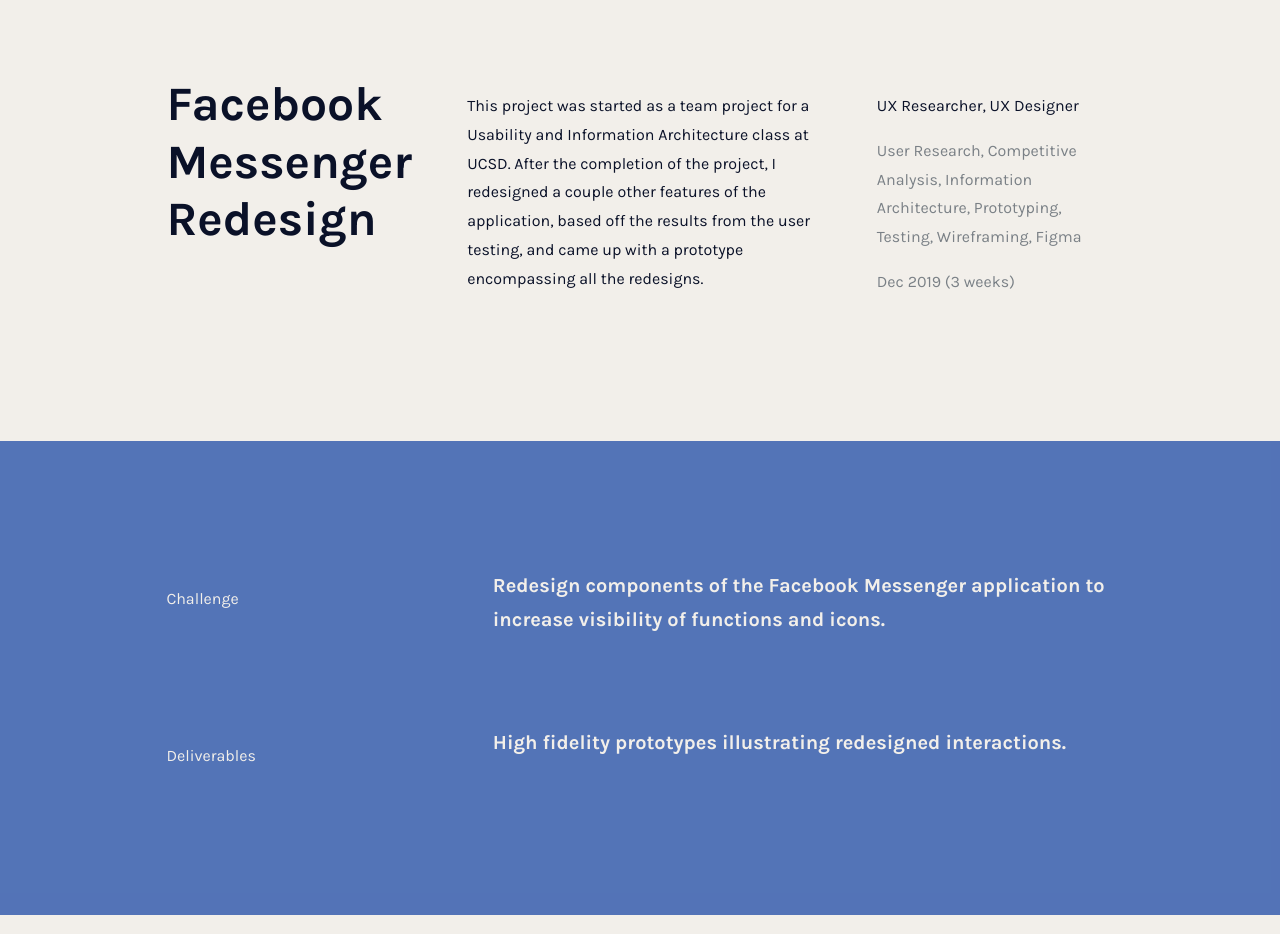
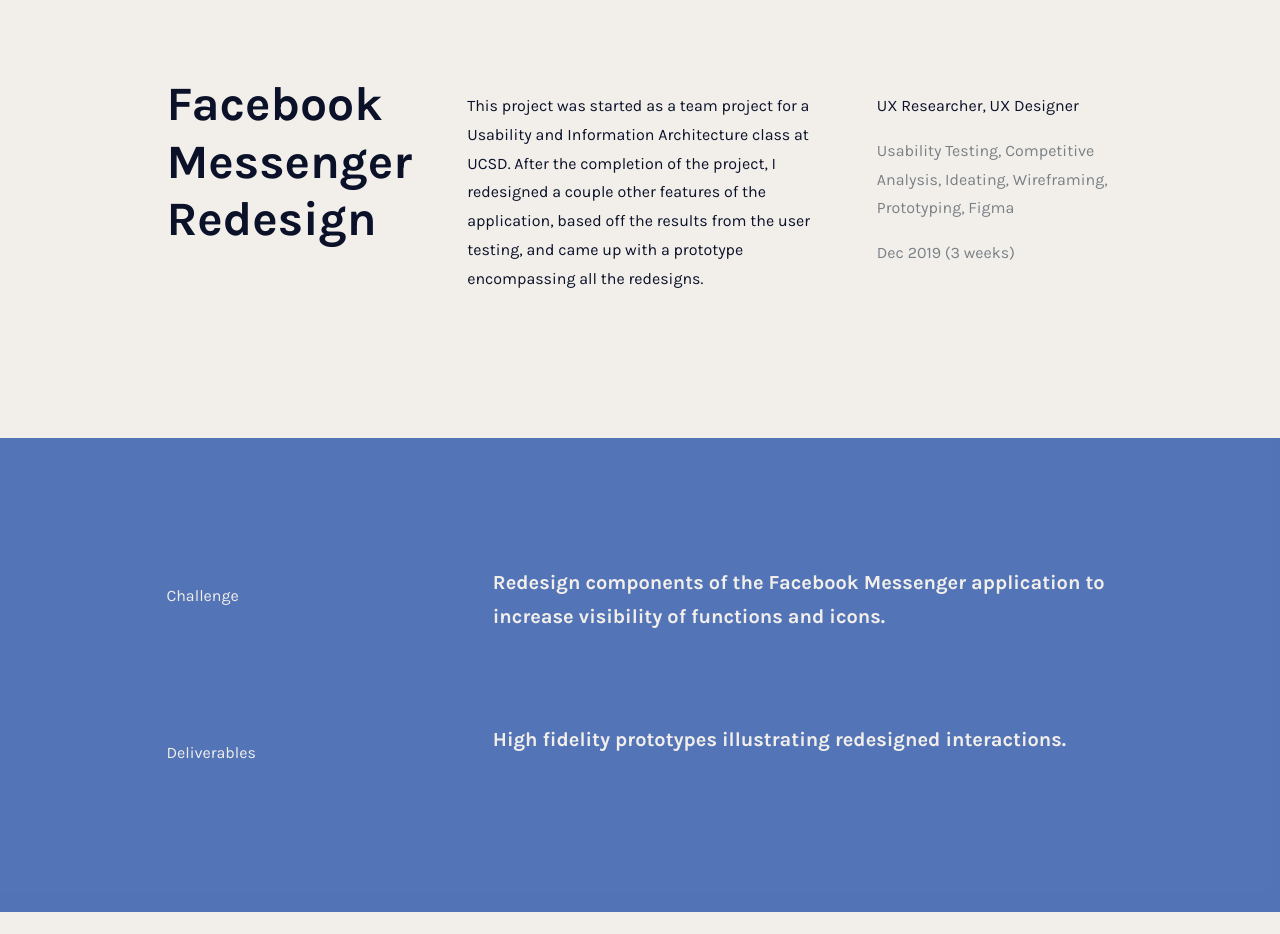
Before and after one commit to angelaz489/me, a plain HTML site: page messenger.html in a window 1280 px wide. Shown: the part 1140-2074 px from the top of the page. Drawn offline with Linux system fonts and the light colour scheme; a web font is replaced by a local one.

Commit message:
fbm tools

```diff
--- a/messenger.html
+++ b/messenger.html
@@ -44,8 +44,8 @@
         <!-- <h3 class="role-title">Role</h3> -->
         <p class="sub-role">UX Researcher, UX Designer</p>
         <!-- <h3 class="tools-title">Tools</h3> -->
-        <p class="sub-tools">User Research, Competitive Analysis, Information Architecture,
-          Prototyping, Testing, Wireframing, Figma</p>
+        <p class="sub-tools">Usability Testing, Competitive Analysis, Ideating,
+          Wireframing, Prototyping, Figma</p>
         <!-- <h3 class="duration-title">Duration</h3> -->
         <p class="sub-duration">Dec 2019 (3 weeks)</p>
       </div>
```
